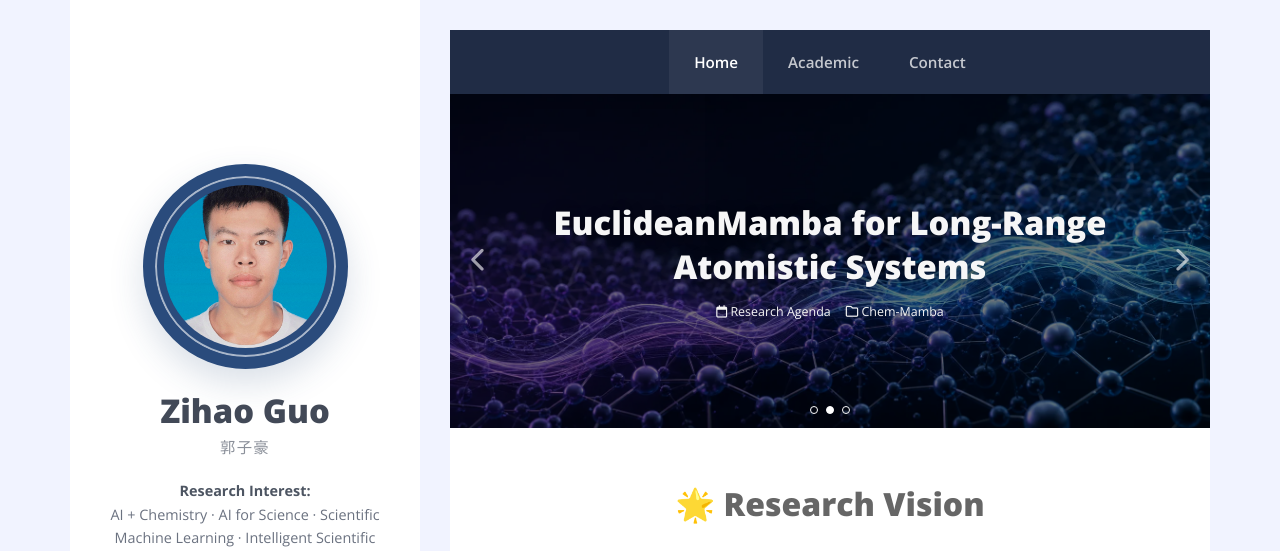
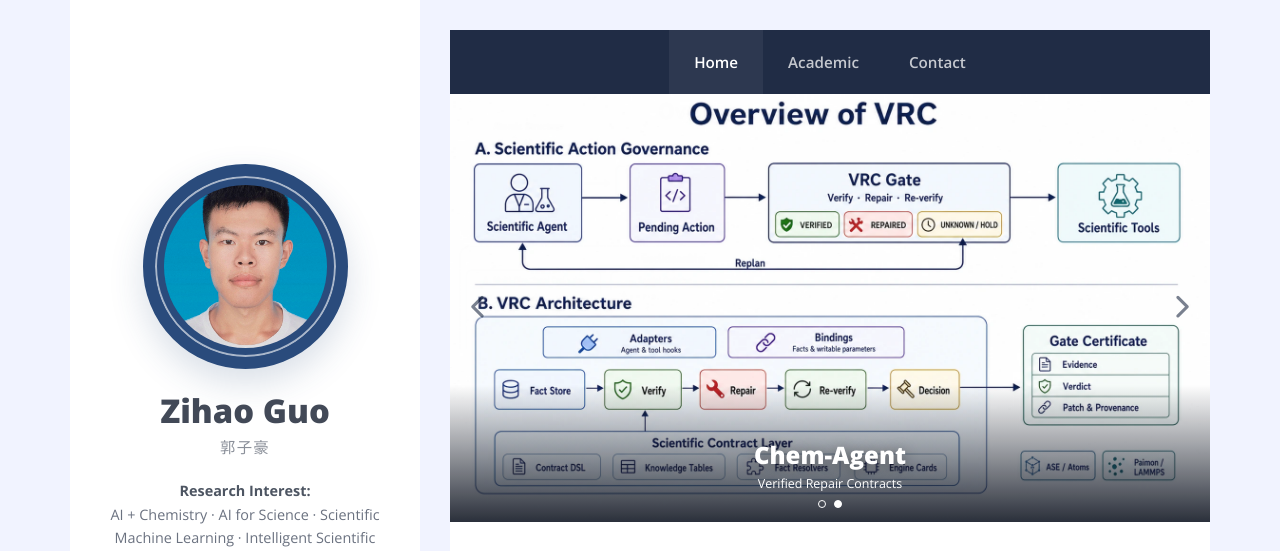
Before and after one commit to unumbrela/unumbrela, a plain HTML site: page index.html in a window 1280 px wide. Shown: the top 551 px of the page. Drawn offline with nearby package versions, Linux system fonts and the light colour scheme.

Commit message:
Update homepage research carousel

```diff
--- a/assets/css/style.css
+++ b/assets/css/style.css
@@ -210,6 +210,12 @@ p { margin-top: 0; }
     background: #050b18;
 }
 
+.hero-carousel.diagram-carousel {
+    height: auto;
+    aspect-ratio: 16 / 9;
+    background: #fff;
+}
+
 .carousel-slide {
     position: absolute;
     inset: 0;
@@ -226,6 +232,11 @@ p { margin-top: 0; }
     object-fit: cover;
 }
 
+.diagram-slide img {
+    object-fit: contain;
+    background: #fff;
+}
+
 .carousel-caption {
     position: absolute;
     inset: 0;
@@ -237,6 +248,23 @@ p { margin-top: 0; }
     text-align: center;
     color: #fff;
     background: rgba(0,0,0,.5);
+}
+
+.diagram-slide .compact-caption {
+    top: auto;
+    padding: 54px 70px 28px;
+    justify-content: flex-end;
+    background: linear-gradient(to bottom, transparent, rgba(5, 11, 24, .88));
+}
+
+.diagram-slide .compact-caption h1 {
+    margin-bottom: 2px;
+    font-size: 1.5rem;
+}
+
+.diagram-carousel .carousel-control {
+    color: var(--primary-dark);
+    text-shadow: 0 1px 3px rgba(255,255,255,.9);
 }
 
 .carousel-caption h1 {
@@ -543,7 +571,11 @@ p { margin-top: 0; }
     .nav-links.open { display: flex; }
     .nav-links a { padding: 14px 22px; text-align: center; }
     .hero-carousel { height: 365px; }
+    .hero-carousel.diagram-carousel { height: auto; }
     .carousel-caption { padding: 45px 48px; }
+    .diagram-slide .compact-caption { padding: 36px 48px 18px; }
+    .diagram-slide .compact-caption h1 { font-size: 1rem; }
+    .diagram-slide .compact-caption .carousel-meta { font-size: .6rem; }
     .carousel-meta { flex-direction: column; gap: 3px; }
     .content-section { padding: 42px 25px; }
     .section-title { font-size: 1.65rem; }
--- a/index.html
+++ b/index.html
@@ -38,26 +38,19 @@
             </div>
         </nav>
 
-        <section class="hero-carousel" aria-label="Featured research" aria-roledescription="carousel">
-            <article class="carousel-slide active" aria-hidden="false">
-                <img src="assets/img/carousel-ai4chem.webp" alt="Molecular structure surrounded by scientific data waves">
-                <div class="carousel-caption">
-                    <h1>From Structural Modeling to Verifiable Reasoning</h1>
-                    <div class="carousel-meta"><span><i class="fa-regular fa-calendar"></i> July 2026</span><span><i class="fa-regular fa-folder"></i> AI4Chem</span></div>
+        <section class="hero-carousel diagram-carousel" aria-label="Featured research" aria-roledescription="carousel">
+            <article class="carousel-slide diagram-slide active" aria-hidden="false">
+                <img src="assets/img/EuclideanMamba-Overview.webp" alt="Overview of the EuclideanMamba architecture">
+                <div class="carousel-caption compact-caption">
+                    <h1>Chem-Mamba</h1>
+                    <div class="carousel-meta"><span>EuclideanMamba</span></div>
                 </div>
             </article>
-            <article class="carousel-slide" aria-hidden="true">
-                <img src="assets/img/carousel-mamba.webp" alt="Long-range information flowing through an atomistic network">
-                <div class="carousel-caption">
-                    <h1>EuclideanMamba for Long-Range Atomistic Systems</h1>
-                    <div class="carousel-meta"><span><i class="fa-regular fa-calendar"></i> Research Agenda</span><span><i class="fa-regular fa-folder"></i> Chem-Mamba</span></div>
-                </div>
-            </article>
-            <article class="carousel-slide" aria-hidden="true">
-                <img src="assets/img/carousel-agent.webp" alt="Closed-loop molecular reasoning network">
-                <div class="carousel-caption">
-                    <h1>Scientific Agents That Act with Evidence</h1>
-                    <div class="carousel-meta"><span><i class="fa-regular fa-calendar"></i> Research Agenda</span><span><i class="fa-regular fa-folder"></i> Chem-Agent</span></div>
+            <article class="carousel-slide diagram-slide" aria-hidden="true">
+                <img src="assets/img/Overview-Of-VRC.webp" alt="Overview of the Verified Repair Contracts architecture">
+                <div class="carousel-caption compact-caption">
+                    <h1>Chem-Agent</h1>
+                    <div class="carousel-meta"><span>Verified Repair Contracts</span></div>
                 </div>
             </article>
             <button class="carousel-control prev" type="button" aria-label="Previous slide"><i class="fa-solid fa-chevron-left"></i></button>
@@ -65,7 +58,6 @@
             <div class="carousel-dots" aria-label="Choose slide">
                 <button class="carousel-dot active" type="button" aria-label="Show slide 1" aria-current="true"></button>
                 <button class="carousel-dot" type="button" aria-label="Show slide 2"></button>
-                <button class="carousel-dot" type="button" aria-label="Show slide 3"></button>
             </div>
         </section>
 
```
Also changed, not shown: assets/img/EuclideanMamba-Overview.webp (added), assets/img/Overview-Of-VRC.webp (added).
